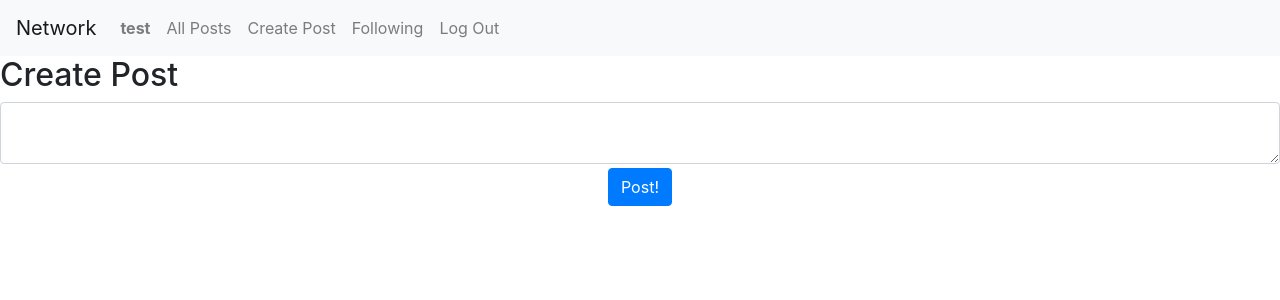
After one commit to Opify/CS50W, a Django app: page /create_post in a window 1280 px wide. The commit adds this page. Shown: the top 300 px of the page. Run offline with Django 3.2, Linux system fonts and the light colour scheme; a user stored in the database is signed in; some libraries are stand-ins or nearby versions.

Commit message:
Completed Task 1

```diff
--- a/project4/network/models.py
+++ b/project4/network/models.py
@@ -1,6 +1,16 @@
 from django.contrib.auth.models import AbstractUser
 from django.db import models
+from django.conf import settings
+from django.forms import ModelForm
 
 
 class User(AbstractUser):
     pass
+
+class Post(models.Model):
+    username = models.ForeignKey(settings.AUTH_USER_MODEL, on_delete=models.CASCADE)
+    content = models.TextField()
+    timestamp = models.DateTimeField()
+    likes = models.IntegerField(default=0)
+    def __str__(self):
+        return f"Username: {self.username}, content: {self.content}, timestamp: {self.timestamp}, likes: {self.likes}"
--- /dev/null
+++ b/project4/network/templates/network/create.html
@@ -0,0 +1,12 @@
+{% extends "network/layout.html" %}
+
+{% block body %}
+    <h2>Create Post</h2>
+    <form action="{% url 'create_post' %}" method="POST">
+        {% csrf_token %}
+        <textarea class="form-control" name="content"></textarea>
+        <div class="d-flex justify-content-center mt-1">
+            <input type="submit" class="btn btn-primary" value="Post!">
+        </div>
+    </form>
+{% endblock %}
--- a/project4/network/templates/network/layout.html
+++ b/project4/network/templates/network/layout.html
@@ -24,6 +24,9 @@
                 </li>
                 {% if user.is_authenticated %}
                     <li class="nav-item">
+                        <a class="nav-link" href="{% url 'create_post' %}">Create Post</a>
+                    </li>
+                    <li class="nav-item">
                         <a class="nav-link" href="#">Following</a>
                     </li>
                     <li class="nav-item">
--- a/project4/network/urls.py
+++ b/project4/network/urls.py
@@ -7,5 +7,6 @@ urlpatterns = [
     path("", views.index, name="index"),
     path("login", views.login_view, name="login"),
     path("logout", views.logout_view, name="logout"),
-    path("register", views.register, name="register")
+    path("register", views.register, name="register"),
+    path("create_post", views.create_post, name="create_post")
 ]
--- a/project4/network/views.py
+++ b/project4/network/views.py
@@ -3,8 +3,10 @@ from django.db import IntegrityError
 from django.http import HttpResponse, HttpResponseRedirect
 from django.shortcuts import render
 from django.urls import reverse
+from django.contrib.auth.decorators import login_required
+from datetime import datetime
 
-from .models import User
+from .models import *
 
 
 def index(request):
@@ -61,3 +63,13 @@ def register(request):
         return HttpResponseRedirect(reverse("index"))
     else:
         return render(request, "network/register.html")
+
+# Task 1
+@login_required
+def create_post(request):
+    if request.method == "POST":
+        post = Post(username=request.user, content=request.POST["content"], timestamp=datetime.now())
+        post.save()
+        return HttpResponseRedirect(reverse("index"))
+    else:
+        return render(request, "network/create.html")
```
Also changed, not shown: project4/db.sqlite3 (added), project4/network/migrations/0001_initial.py (added), project4/network/migrations/__init__.py (added).
